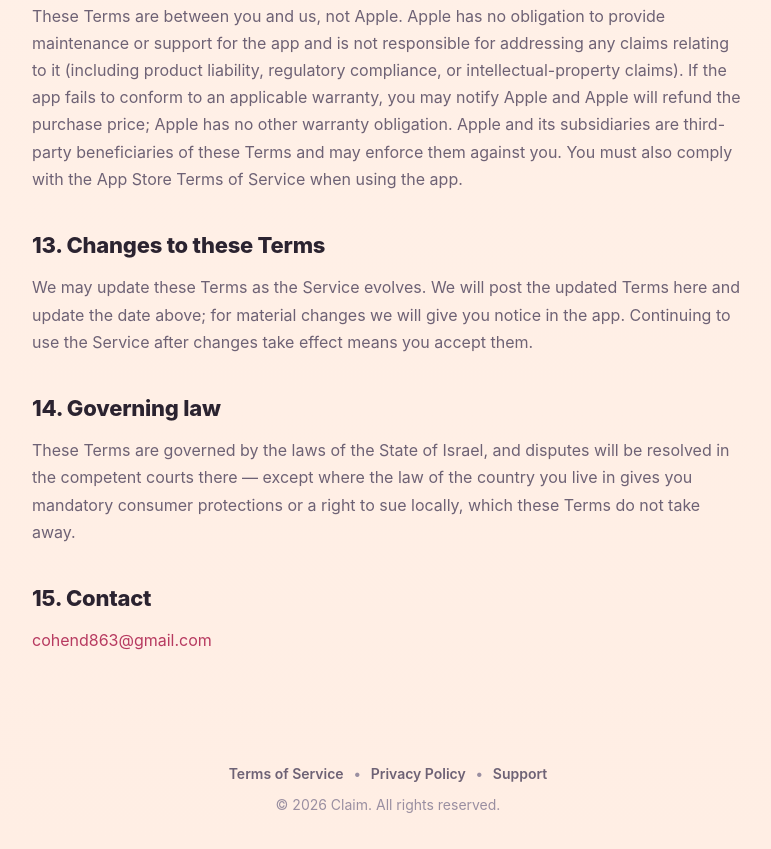
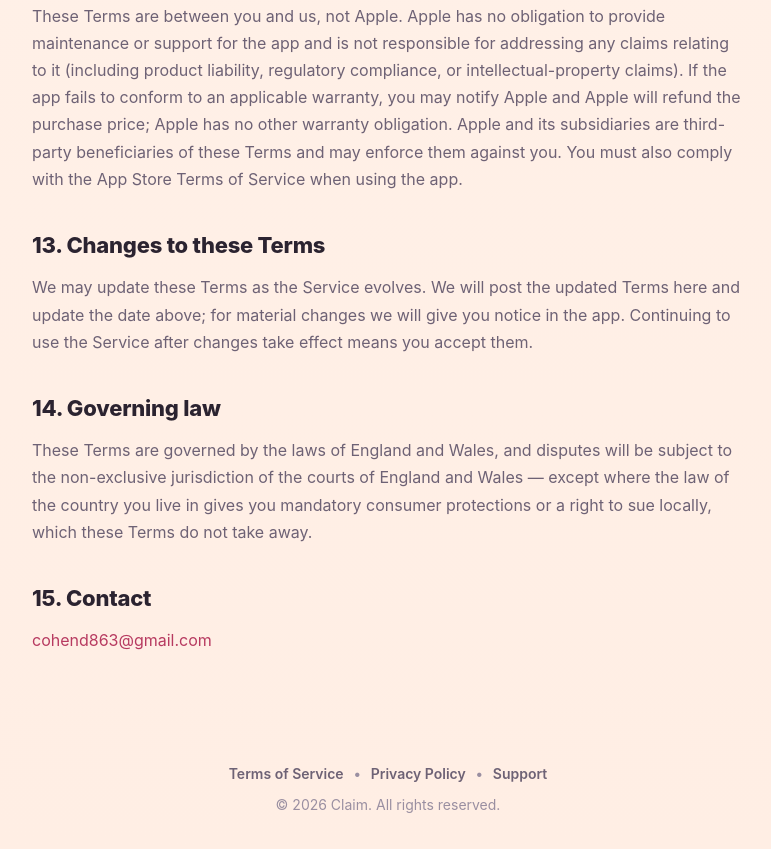
Before and after one commit to davidcohen863/claim-affirmations.com, a plain HTML site: page terms/index.html in a window 1280 px wide. Shown: the part 3135-3984 px from the top of the page, without its empty margins (252-1023 px from the left). Drawn offline with Linux system fonts and the light colour scheme.

Commit message:
Terms: governing law England and Wales (actual content)

```diff
--- a/terms/index.html
+++ b/terms/index.html
@@ -132,9 +132,10 @@
     the Service after changes take effect means you accept them.</p>
 
     <h2>14. Governing law</h2>
-    <p>These Terms are governed by the laws of the State of Israel, and disputes will be resolved in
-    the competent courts there — except where the law of the country you live in gives you mandatory
-    consumer protections or a right to sue locally, which these Terms do not take away.</p>
+    <p>These Terms are governed by the laws of England and Wales, and disputes will be subject to
+    the non-exclusive jurisdiction of the courts of England and Wales — except where the law of the
+    country you live in gives you mandatory consumer protections or a right to sue locally, which
+    these Terms do not take away.</p>
 
     <h2>15. Contact</h2>
     <p><a href="mailto:cohend863@gmail.com">cohend863@gmail.com</a></p>
```
